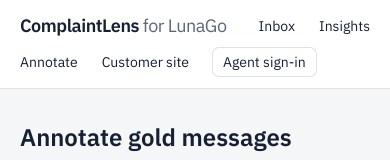
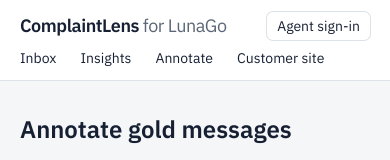
Before and after one commit to Kirazul/ComplainLens, a Next.js app in the folder apps/web/: page /console/annotate in a window 390 px wide. Shown: the top 160 px of the page. Built offline with nearby package versions, Linux system fonts and the light colour scheme; no server answers.

Commit message:
Console: fixed-height header on phones and the support address from the first render (removes the remaining layout shift)

```diff
--- a/apps/web/src/app/(console)/console/layout.tsx
+++ b/apps/web/src/app/(console)/console/layout.tsx
@@ -22,26 +22,32 @@ export default function ConsoleLayout({ children }: LayoutProps<"/console">) {
     <html lang="en" className={plex.variable}>
       <body className="console min-h-screen bg-desk font-plex text-ink [font-variant-numeric:tabular-nums]">
         <header className="border-b border-line bg-white">
+          {/* Phones: brand and sign-in on the first row, links on a second row that never wraps
+              (a fixed height, whatever the font). Desktop: one row. */}
           <nav
             aria-label="Console"
-            className="mx-auto flex max-w-7xl flex-wrap items-center gap-x-6 gap-y-2 px-5 py-3"
+            className="mx-auto grid max-w-7xl grid-cols-[1fr_auto] items-center gap-x-6 gap-y-2 px-5 py-3 md:flex"
           >
-            <Link href="/console" className="mr-auto text-lg font-semibold tracking-tight">
+            <Link href="/console" className="text-lg font-semibold tracking-tight md:mr-auto">
               ComplaintLens <span className="font-normal text-muted">for LunaGo</span>
             </Link>
-            <Link href="/console" className="text-sm hover:text-sent">
+            <div className="col-span-2 row-start-2 flex gap-6 overflow-x-auto whitespace-nowrap text-sm md:order-none">
+              <Link href="/console" className="hover:text-sent">
                 Inbox
               </Link>
-            <Link href="/console/insights" className="text-sm hover:text-sent">
+              <Link href="/console/insights" className="hover:text-sent">
                 Insights
               </Link>
-            <Link href="/console/annotate" className="text-sm hover:text-sent">
+              <Link href="/console/annotate" className="hover:text-sent">
                 Annotate
               </Link>
-            <Link href="/en" className="text-sm hover:text-sent">
+              <Link href="/en" className="hover:text-sent">
                 Customer site
               </Link>
+            </div>
+            <div className="col-start-2 row-start-1">
               <OperatorControl />
+            </div>
           </nav>
         </header>
         {children}
--- a/apps/web/src/app/(console)/console/page.tsx
+++ b/apps/web/src/app/(console)/console/page.tsx
@@ -7,7 +7,7 @@ import { useEffect, useMemo, useRef, useState, type FormEvent } from "react";
 import { ChannelMark } from "@/components/console/channel";
 import { humanize, StatusPill } from "@/components/console/status";
 import { useEvents } from "@/components/console/use-events";
-import { api, FORUM_URL, type Health, type Stats, type TicketSummary } from "@/lib/api";
+import { api, FORUM_URL, SUPPORT_EMAIL, type Health, type Stats, type TicketSummary } from "@/lib/api";
 
 const EXAMPLES = [
   "J'ai été facturé deux fois pour ma course d'hier soir !",
@@ -153,7 +153,8 @@ export default function InboxPage() {
 
   const total = stats?.tickets ?? 0;
   const auto = stats?.by_status.auto_send ?? 0;
-  const email = health?.email.enabled ? health.email.address : null;
+  // The address is known before the health check answers: showing it at once avoids a layout shift.
+  const email = health?.email.enabled === false ? null : (health?.email.address ?? SUPPORT_EMAIL);
 
   return (
     <main className="mx-auto max-w-7xl px-5 py-8">
```
Lines whose indentation alone changed are shown as unchanged.
